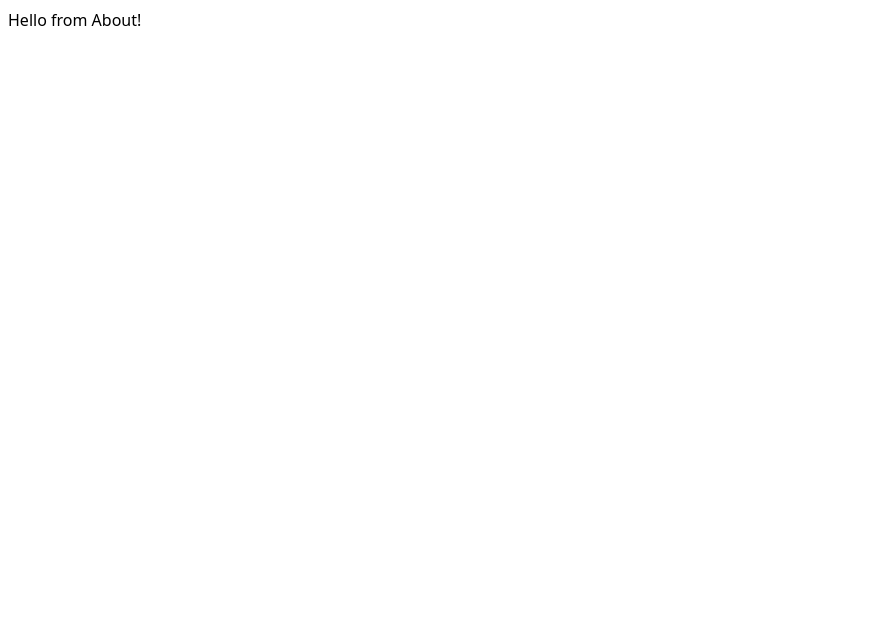
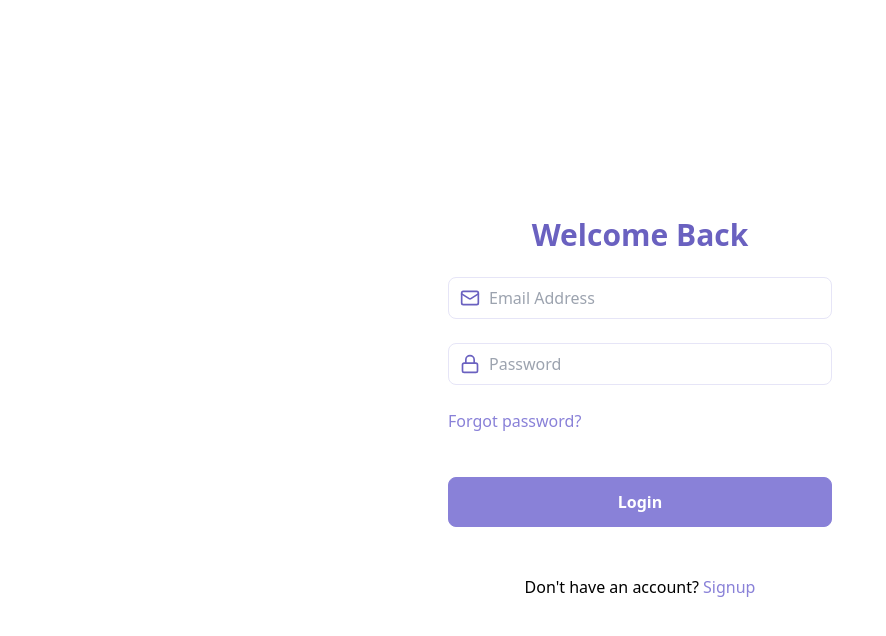
Before and after one commit to Makay131/notify-note-app, a React (Vite) app in the folder frontend/: page /login in a window 1280 px wide. Shown: the top 636 px of the page, without its empty margins (0-886 px from the left). Built offline with nearby package versions, Linux system fonts and the light colour scheme.

Commit message:
feat: verify email page ui is done, handled verification code logic

```diff
--- a/frontend/src/routeTree.gen.ts
+++ b/frontend/src/routeTree.gen.ts
@@ -16,10 +16,19 @@ import { Route as rootRoute } from './routes/__root'
 
 // Create Virtual Routes
 
+const VerifyEmailIndexLazyImport = createFileRoute('/verify-email/')()
 const SignupIndexLazyImport = createFileRoute('/signup/')()
 const LoginIndexLazyImport = createFileRoute('/login/')()
+const ForgotPasswordIndexLazyImport = createFileRoute('/forgot-password/')()
 
 // Create/Update Routes
+
+const VerifyEmailIndexLazyRoute = VerifyEmailIndexLazyImport.update({
+  path: '/verify-email/',
+  getParentRoute: () => rootRoute,
+} as any).lazy(() =>
+  import('./routes/verify-email/index.lazy').then((d) => d.Route),
+)
 
 const SignupIndexLazyRoute = SignupIndexLazyImport.update({
   path: '/signup/',
@@ -31,10 +40,24 @@ const LoginIndexLazyRoute = LoginIndexLazyImport.update({
   getParentRoute: () => rootRoute,
 } as any).lazy(() => import('./routes/login/index.lazy').then((d) => d.Route))
 
+const ForgotPasswordIndexLazyRoute = ForgotPasswordIndexLazyImport.update({
+  path: '/forgot-password/',
+  getParentRoute: () => rootRoute,
+} as any).lazy(() =>
+  import('./routes/forgot-password/index.lazy').then((d) => d.Route),
+)
+
 // Populate the FileRoutesByPath interface
 
 declare module '@tanstack/react-router' {
   interface FileRoutesByPath {
+    '/forgot-password/': {
+      id: '/forgot-password/'
+      path: '/forgot-password'
+      fullPath: '/forgot-password'
+      preLoaderRoute: typeof ForgotPasswordIndexLazyImport
+      parentRoute: typeof rootRoute
+    }
     '/login/': {
       id: '/login/'
       path: '/login'
@@ -49,14 +72,23 @@ declare module '@tanstack/react-router' {
       preLoaderRoute: typeof SignupIndexLazyImport
       parentRoute: typeof rootRoute
     }
+    '/verify-email/': {
+      id: '/verify-email/'
+      path: '/verify-email'
+      fullPath: '/verify-email'
+      preLoaderRoute: typeof VerifyEmailIndexLazyImport
+      parentRoute: typeof rootRoute
+    }
   }
 }
 
 // Create and export the route tree
 
 export const routeTree = rootRoute.addChildren({
+  ForgotPasswordIndexLazyRoute,
   LoginIndexLazyRoute,
   SignupIndexLazyRoute,
+  VerifyEmailIndexLazyRoute,
 })
 
 /* prettier-ignore-end */
@@ -67,15 +99,23 @@ export const routeTree = rootRoute.addChildren({
     "__root__": {
       "filePath": "__root.tsx",
       "children": [
+        "/forgot-password/",
         "/login/",
-        "/signup/"
+        "/signup/",
+        "/verify-email/"
       ]
+    },
+    "/forgot-password/": {
+      "filePath": "forgot-password/index.lazy.tsx"
     },
     "/login/": {
       "filePath": "login/index.lazy.tsx"
     },
     "/signup/": {
       "filePath": "signup/index.lazy.tsx"
+    },
+    "/verify-email/": {
+      "filePath": "verify-email/index.lazy.tsx"
     }
   }
 }
--- /dev/null
+++ b/frontend/src/routes/forgot-password/index.lazy.tsx
@@ -0,0 +1,5 @@
+import { createLazyFileRoute } from '@tanstack/react-router'
+
+export const Route = createLazyFileRoute('/forgot-password/')({
+  component: () => <div>Hello /forgot-password/!</div>
+})
--- a/frontend/src/routes/login/index.lazy.tsx
+++ b/frontend/src/routes/login/index.lazy.tsx
@@ -1,9 +1,61 @@
-import { createLazyFileRoute } from '@tanstack/react-router'
+import { createLazyFileRoute, Link } from '@tanstack/react-router';
+import { Lock, Mail, Loader } from 'lucide-react';
+import { useState } from 'react';
+import Input from '../../components/input/Input';
 
 export const Route = createLazyFileRoute('/login/')({
   component: LoginPage,
-})
+});
 
 function LoginPage() {
-  return <div className="p-2">Hello from About!</div>
+  const [email, setEmail] = useState('');
+  const [password, setPassword] = useState('');
+
+  const isLoading = false;
+
+  const handleLogin = (e: React.FormEvent<HTMLFormElement>) => {
+    e.preventDefault();
+  };
+
+  return (
+    <div className="w-dvw h-dvh flex items-center justify-center">
+      <div className="max-w-md w-full overflow-hidden">
+        <div className="p-8">
+          <h2 className="text-3xl font-bold mb-6 text-center text-notify-color-primary-dark">Welcome Back</h2>
+          <form onSubmit={handleLogin}>
+            <Input
+              icon={Mail}
+              type="text"
+              placeholder="Email Address"
+              value={email}
+              onChange={(e) => setEmail(e.target.value)}
+            />
+            <Input
+              icon={Lock}
+              type="password"
+              placeholder="Password"
+              value={password}
+              onChange={(e) => setPassword(e.target.value)}
+            />
+            <div className="flex items-center mb-6">
+              <Link to="/forgot-password" className="text-notify-color-primary hover:underline">
+                Forgot password?
+              </Link>
+            </div>
+            <button className="mt-5 w-full py-3 px-4 bg-notify-color-primary text-white font-bold rounded-lg border border-notify-color-primary hover:bg-transparent hover:text-notify-color-primary transition duration-300">
+              {isLoading ? <Loader className="w-6 h-6 animate-spin mx-auto" /> : 'Login'}
+            </button>
+          </form>
+        </div>
+        <div className="px-8 py-4 flex justify-center">
+          <p>
+            Don't have an account?&nbsp;
+            <Link to="/signup" className="text-notify-color-primary hover:underline">
+              Signup
+            </Link>
+          </p>
+        </div>
+      </div>
+    </div>
+  );
 }
--- a/frontend/src/routes/signup/index.lazy.tsx
+++ b/frontend/src/routes/signup/index.lazy.tsx
@@ -2,7 +2,7 @@ import { createLazyFileRoute, Link } from '@tanstack/react-router';
 
 import { Mail, User } from 'lucide-react';
 import Input from '../../components/input/Input';
-import { useEffect, useState } from 'react';
+import { useState } from 'react';
 import PasswordStrengthScale from '../../components/passwordStrength/PasswordStrengthScale';
 import { getStrength } from '../../utils/passwordCriteria';
 
--- /dev/null
+++ b/frontend/src/routes/verify-email/index.lazy.tsx
@@ -0,0 +1,95 @@
+import { createLazyFileRoute } from '@tanstack/react-router';
+import { useCallback, useEffect, useRef, useState } from 'react';
+
+export const Route = createLazyFileRoute('/verify-email/')({
+  component: () => <VerifyEmailPage />,
+});
+
+export default function VerifyEmailPage() {
+  const [code, setCode] = useState(['', '', '', '', '', '']);
+  const inputRefs = useRef<(HTMLInputElement | null)[]>([]);
+
+  const handleSubmit = useCallback(
+    (e?: React.FormEvent<HTMLFormElement>) => {
+      if (e) e.preventDefault();
+
+      const verificationCode = code.join('');
+      console.log(verificationCode);
+    },
+    [code],
+  );
+
+  //auto submit when all digits are loaded
+  useEffect(() => {
+    if (code.every((digit) => digit !== '')) {
+      handleSubmit();
+    }
+  }, [code, handleSubmit]);
+
+  const isLoading = false;
+
+  const handleChange = (index: number, value: string) => {
+    const newCode = [...code];
+
+    //paste
+    if (value.length > 1) {
+      const pastedCode = value.slice(0, 6).split('');
+      [...Array(6)].forEach((_, i) => {
+        newCode[i] = pastedCode[i] || '';
+      });
+      setCode(newCode);
+
+      //focus on the first empty
+      const lastFilledIndex = newCode.findLastIndex((digit) => digit !== '');
+      const focusIndex = lastFilledIndex < 5 ? lastFilledIndex + 1 : 5;
+      inputRefs.current[focusIndex]?.focus();
+    } else {
+      newCode[index] = value;
+      setCode(newCode);
+
+      if (value && index < 5) {
+        inputRefs.current[index + 1]?.focus();
+      }
+    }
+  };
+
+  const handleKeyDown = (index: number, event: React.KeyboardEvent<HTMLInputElement>) => {
+    if (event.key === 'Backspace' && !code[index] && index > 0) {
+      inputRefs.current[index - 1]?.focus();
+    }
+  };
+
+  return (
+    <div className="w-dvw h-dvh flex items-center justify-center">
+      <div className="max-w-md w-full overflow-hidden">
+        <div className="p-8">
+          <h2 className="text-3xl font-bold mb-6 text-center text-notify-color-primary-dark">Verify Your Email</h2>
+          <p className="text-center text-gray-300 mb-6">Enter the 6-digit code that is sent to your email address.</p>
+          <form>
+            <div className="flex justify-between items-center">
+              {code.map((digit, index) => (
+                <input
+                  key={index}
+                  ref={(el) => (inputRefs.current[index] = el)}
+                  type="text"
+                  maxLength={6}
+                  value={digit}
+                  onChange={(e) => handleChange(index, e.target.value)}
+                  onKeyDown={(e) => handleKeyDown(index, e)}
+                  className="w-12 h-12 text-center text-2xl font-bold text-notify-color-primary-dark border-2 border-border-notify-color-primary rounded-lg focus:border-notify-color-primary focus:outline-none"
+                />
+              ))}
+            </div>
+            <button
+              className="mt-5 w-full py-3 px-4 bg-notify-color-primary text-white font-bold rounded-lg border border-notify-color-primary hover:bg-transparent disabled:opacity-50 hover:text-notify-color-primary transition duration-300"
+              type="submit"
+              disabled={isLoading || code.some((digit) => !digit)}
+            >
+              {isLoading ? 'Verifying...' : 'Verify Email'}
+            </button>
+          </form>
+        </div>
+      </div>
+    </div>
+  );
+}
--- a/frontend/tsconfig.app.json
+++ b/frontend/tsconfig.app.json
@@ -1,8 +1,8 @@
 {
   "compilerOptions": {
-    "target": "ES2020",
+    "target": "ES2023",
     "useDefineForClassFields": true,
-    "lib": ["ES2020", "DOM", "DOM.Iterable"],
+    "lib": ["ES2023", "DOM", "DOM.Iterable"],
     "module": "ESNext",
     "skipLibCheck": true,
 
```
